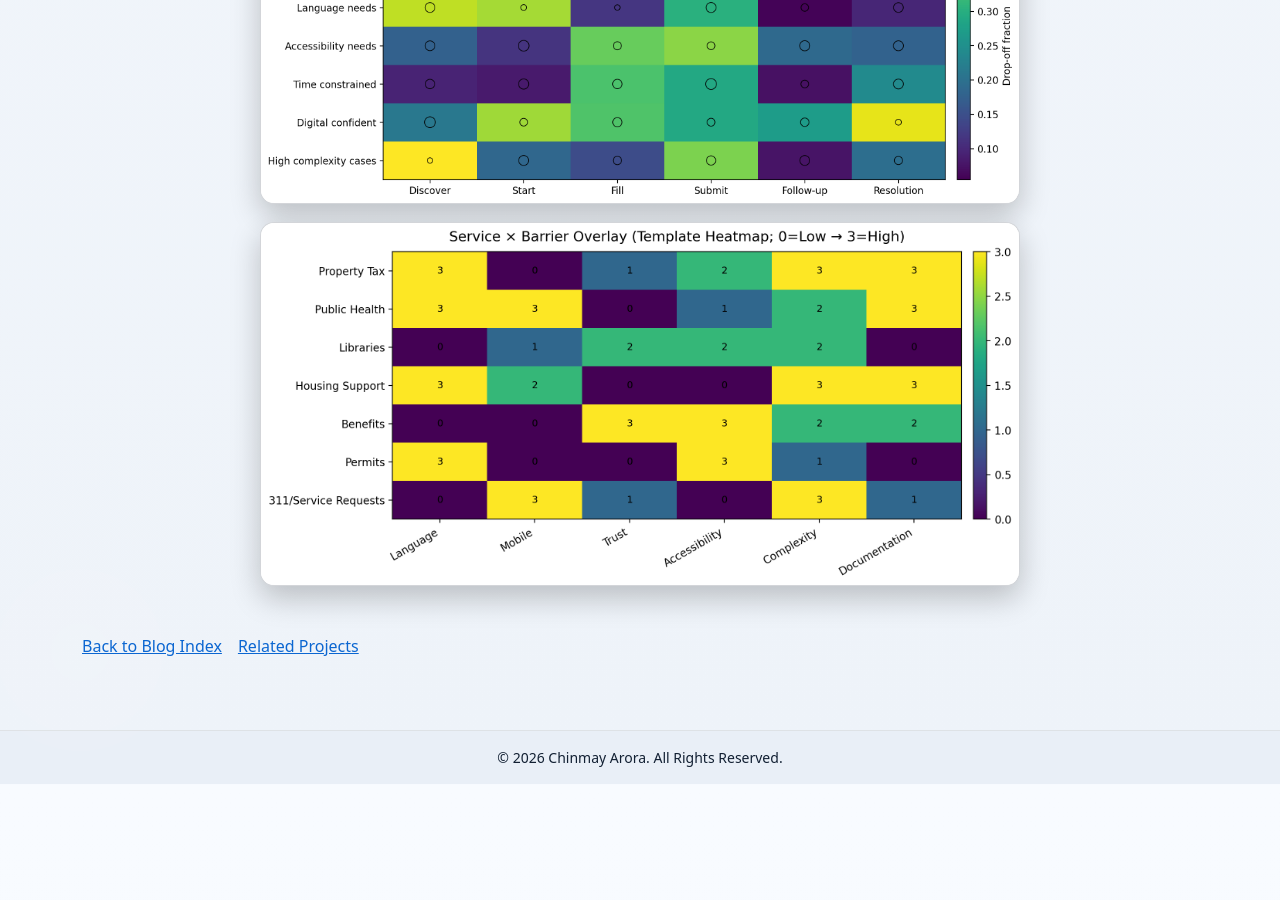
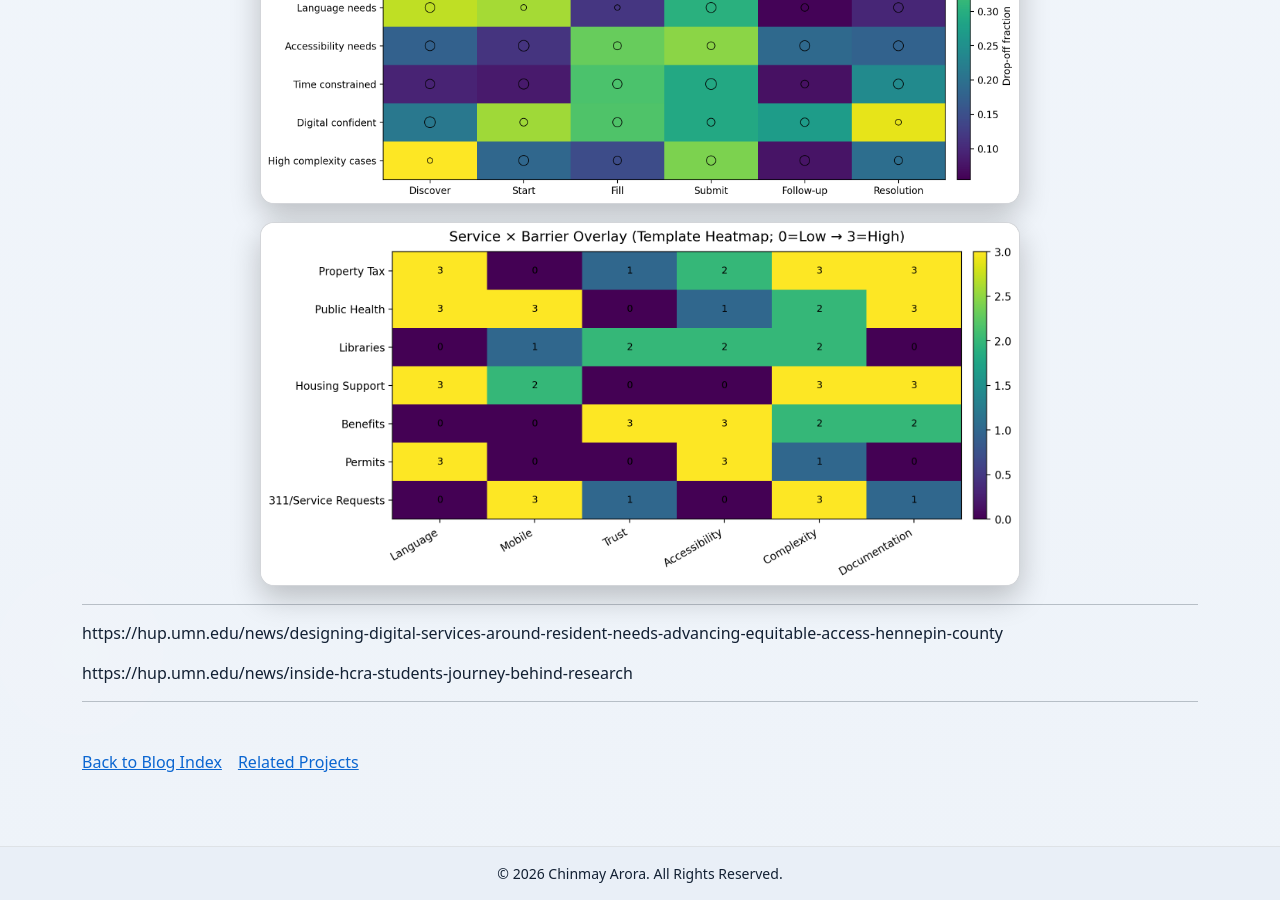
Before and after one commit to ChinmayA301/ChinmayA301.github.io, a Jekyll site: the page built from _posts/2026-02-24-segmentation.md, in a window 1280 px wide and 900 px high, scrolled down 3555 px. Built offline with Jekyll 4.4.1, drawn with Linux system fonts in a browser that asks for light colours; before the commit the page ends 4339 px from its top, so only the background shows below that; some of the changed lines change nothing that is shown.

Commit message:
Add external links to related articles
Added links to relevant articles for further reading.

```diff
--- a/_posts/2026-02-24-segmentation.md
+++ b/_posts/2026-02-24-segmentation.md
@@ -146,3 +146,11 @@
 ![segment journey friction](/assets/blog/segment_journey_friction_map.png)
 
 ![Service × Barrier heatmap](/assets/blog/service_barrier_overlay_heatmap.png)
+
+---
+
+https://hup.umn.edu/news/designing-digital-services-around-resident-needs-advancing-equitable-access-hennepin-county
+
+https://hup.umn.edu/news/inside-hcra-students-journey-behind-research
+
+---
```
